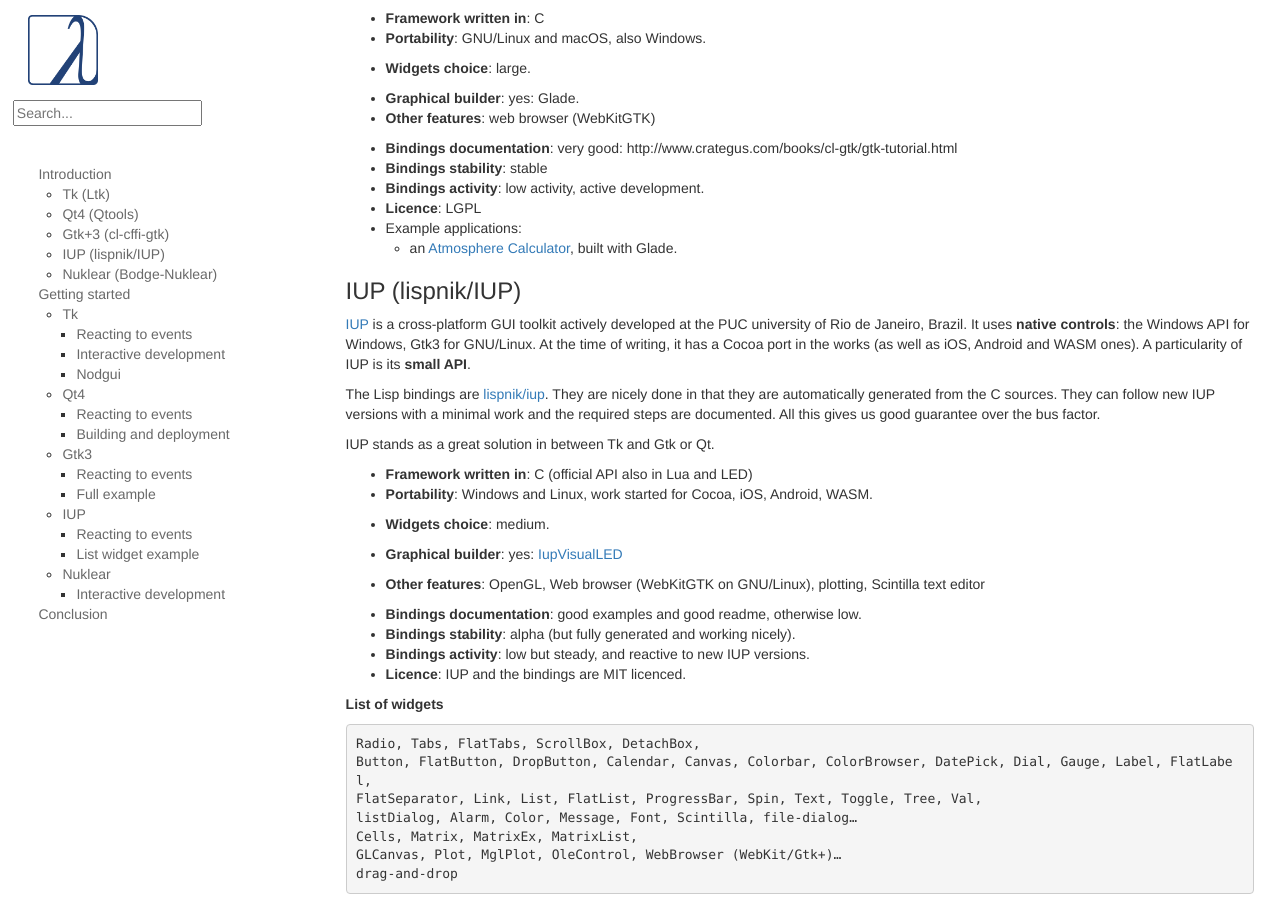
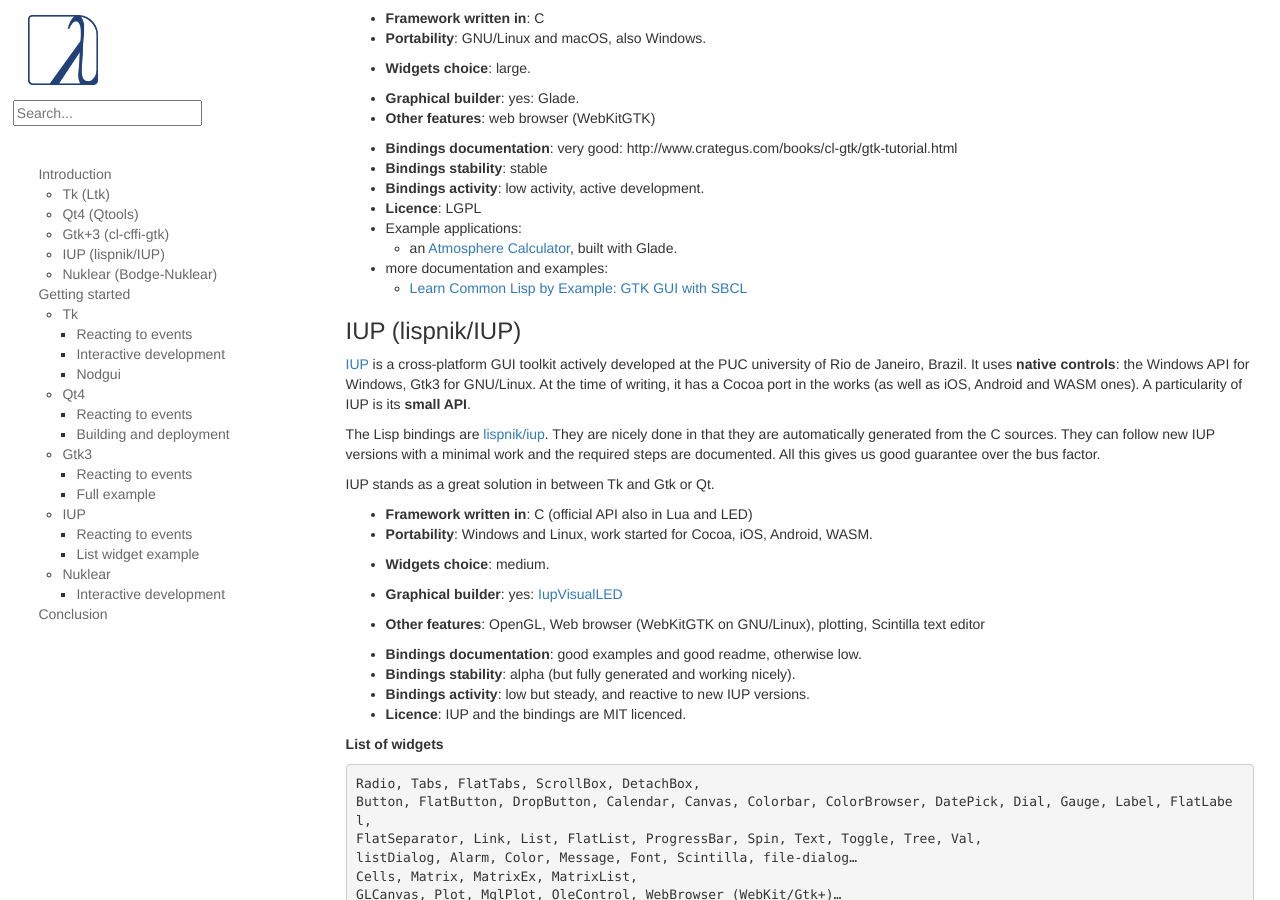
Before and after one commit to LispCookbook/cl-cookbook, a Jekyll site: the page built from gui.md, in a window 1280 px wide and 900 px high, scrolled down 3295 px. Built offline with Jekyll 4.4.1, drawn with Linux system fonts in a browser that asks for light colours.

Commit message:
gui: add GTK tutorial

```diff
--- a/gui.md
+++ b/gui.md
@@ -202,6 +202,8 @@
 - **Licence**: LGPL
 - Example applications:
   - an [Atmosphere Calculator](https://github.com/ralph-schleicher/atmosphere-calculator), built with Glade.
+- more documentation and examples:
+  - [Learn Common Lisp by Example: GTK GUI with SBCL](https://dev.to/goober99/learn-common-lisp-by-example-gtk-gui-with-sbcl-5e5c)
 
 
 ### IUP (lispnik/IUP)
```
